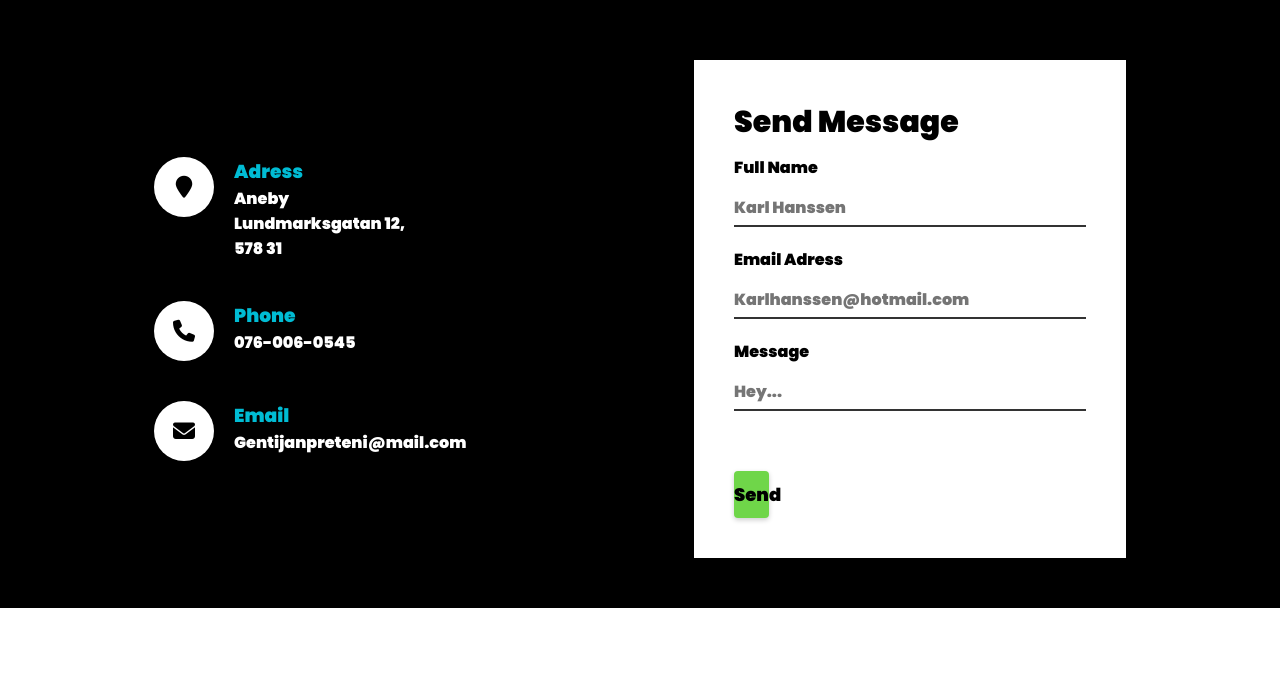
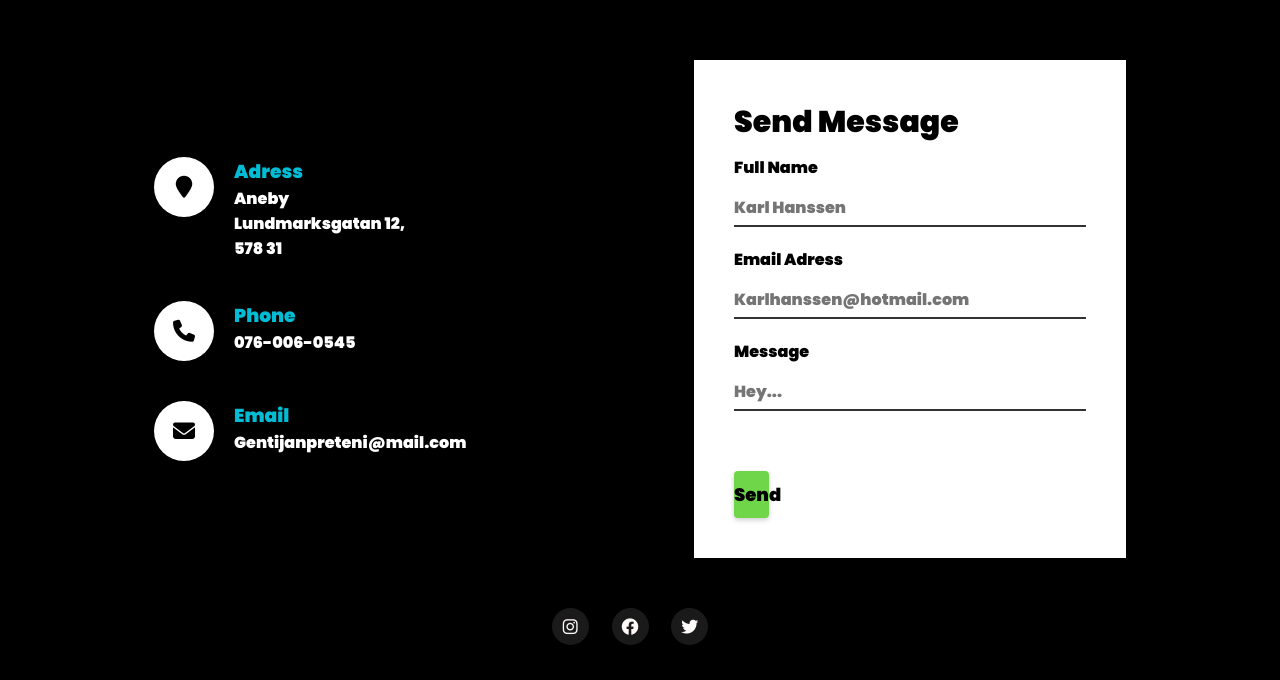
Before and after one commit to Gentijan/AboutGentijan, a plain HTML site: page index.html in a window 1280 px wide. Shown: the part 3549-4229 px from the top of the page. Before the commit the page ends 4157 px from the top, so only its background shows below. Drawn offline with Linux system fonts and the light colour scheme.

Commit message:
add footer/social and styling

```diff
--- a/assets/css/style.css
+++ b/assets/css/style.css
@@ -390,4 +390,29 @@ span{
     box-shadow: 0 2px 5px rgba(0, 0, 0, 0.2);
 }
 /*End Contact*/
-/*Start Social*/
+/*Start Footer*/
+.social {
+    background-color: black;
+    text-align: center;
+    justify-content: center;
+}
+.social a{
+    width: 37px;
+    height: 37px;
+    border-radius: 50%;
+    display: inline-flex;
+    align-items: center;
+    justify-content: center;
+    font-size: 17px;
+    color: rgb(255, 250, 250);
+    cursor: pointer;
+    margin-right: 20px;
+    background-color: rgba(255, 255, 255, 0.1);
+    margin-bottom: 35px;
+}
+.social a:hover {
+    transform: scale(1.1);
+    background: #85F9A4;
+    transition: .4s;
+}
+/*End Footer*/
--- a/index.html
+++ b/index.html
@@ -199,3 +199,18 @@
         </div>
     </section>
     <!--End Contact-->
+    <!--Start Footer-->
+    <footer>
+        <div class="social">
+            <a href="https://www.facebook.com/gentibannanhablapreteni.preteni" target="_blank"
+                aria-label="visit my facbookpage (opens in a new tab)"><i class="fa-brands fa-instagram"></i></a>
+            <a href="https://www.instagram.com/shqipe_gp/" target="_blank"
+                aria-label="visit my facbookpage (opens in a new tab)"><i class="fa-brands fa-facebook"></i></a>
+            <a href="https://twitter.com/BDinnit" target="_blank"
+                aria-label="visit my facbookpage (opens in a new tab)"><i class="fa-brands fa-twitter"></i></a>
+        </div>
+    </footer>
+    <!--End Footer-->
+</body>
+
+</html>
```
